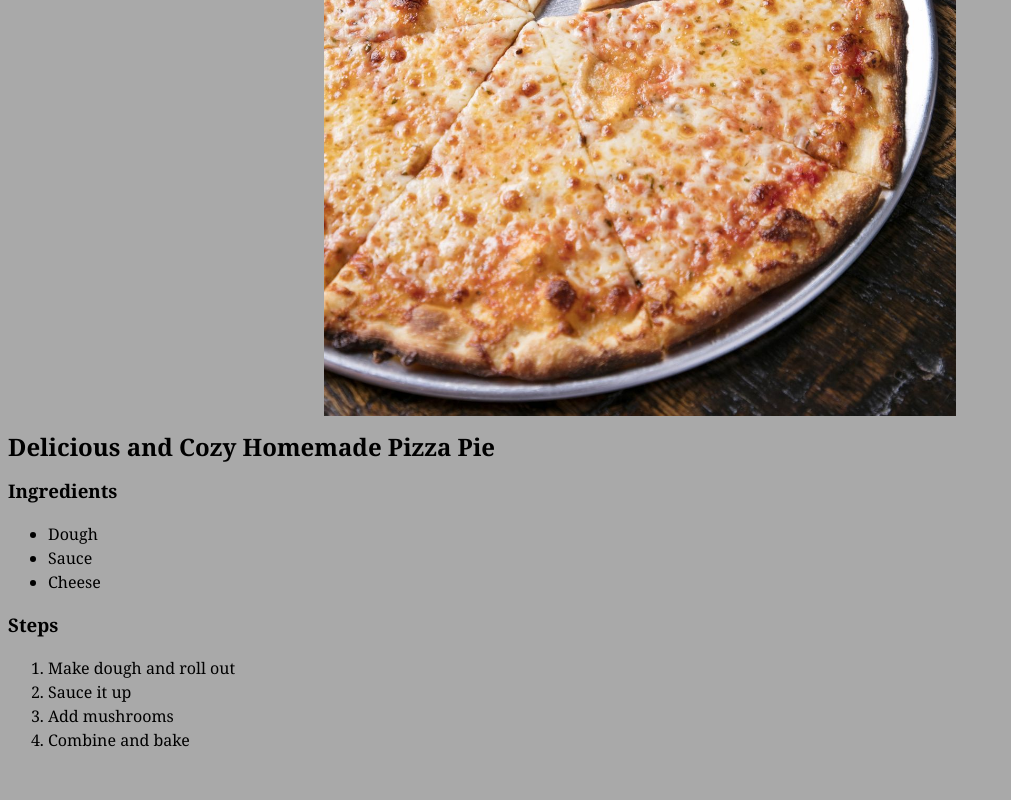
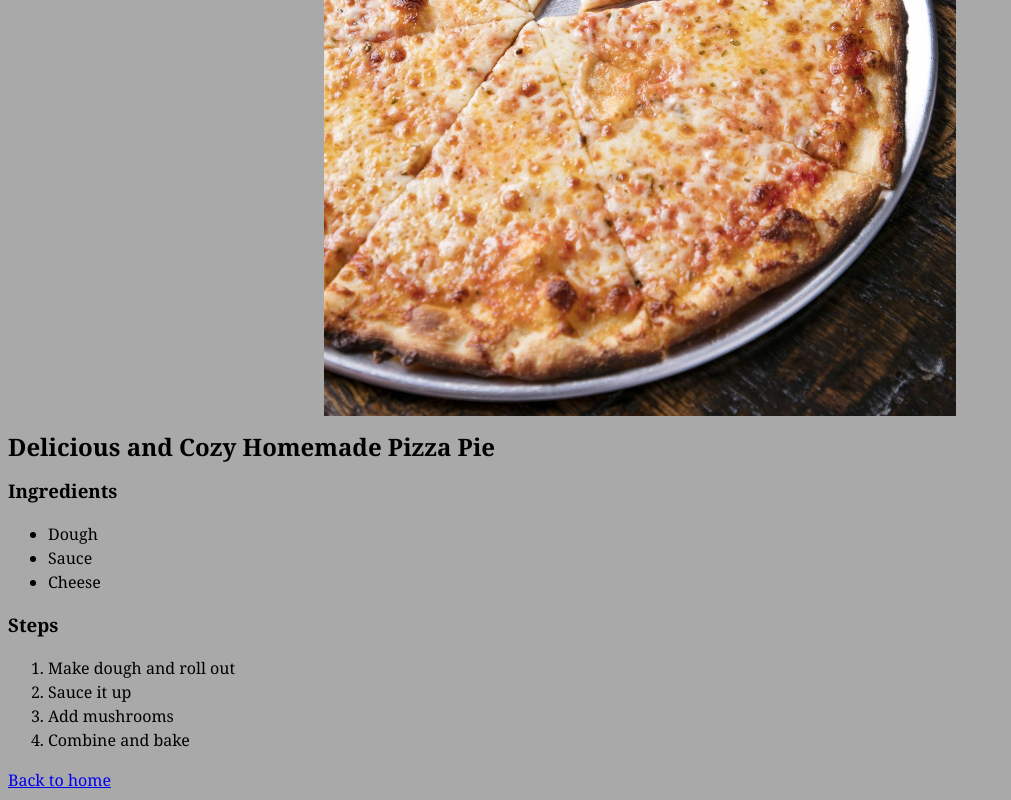
Before and after one commit to Ocho-Ocho/odin-cookbook, a plain HTML site: page recipes/pizza.html in a window 1280 px wide. Shown: the part 494-1294 px from the top of the page, without its empty margins (0-1011 px from the left). Before the commit the page ends 1262 px from the top, so only its background shows below. Drawn offline with Linux system fonts and the light colour scheme.

Commit message:
back to home

```diff
--- a/recipes/pizza.html
+++ b/recipes/pizza.html
@@ -25,6 +25,9 @@
         <li>Add mushrooms</li>
         <li>Combine and bake</li>
       </ol>
+
+      <a href="index.html">Back to home</a>
+
     </body>
 
 </html>
```
Also changed, not shown: recipes/shepie.html (+2 -0 lines), recipes/tacos.html (+2 -0 lines).
